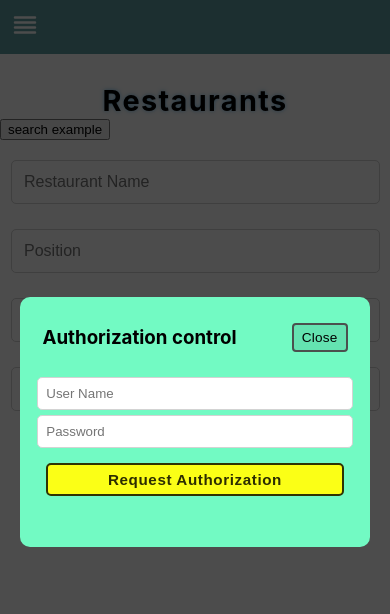
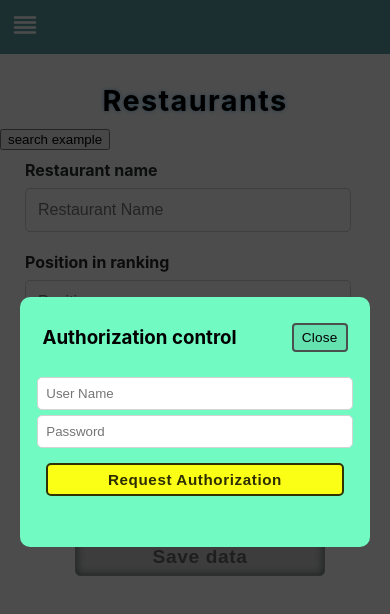
Before and after one commit to javirro/food-ranking-ui, a React (Create React App) app: page /restaurants in a window 390 px wide. Shown: the top 614 px of the page. Built offline with nearby package versions, Linux system fonts and the light colour scheme; no server answers.

Commit message:
Update style and label in text inputs

```diff
--- a/src/Components/AddItem.jsx
+++ b/src/Components/AddItem.jsx
@@ -51,13 +51,17 @@ const AddItem = ({ data, setData, table }) => {
   return (
     <>
       <section className="inputs-container">
+        <label className="labels-inputs">Restaurant name</label>
         <input type="text" onChange={(ev) => textInputChange(ev, "name")} placeholder="Restaurant Name" className="text-inputs" maxLength={120} />
+        <label className="labels-inputs">Position in ranking</label>
         <input type="text" onChange={(ev) => textInputChange(ev, "position")} placeholder="Position" className="text-inputs" />
+        <label className="labels-inputs">Ubication</label>
         <input type="text" onChange={(ev) => textInputChange(ev, "ubication")} placeholder="Ubication" className="text-inputs" />
-        <input type="text" onChange={(ev) => textInputChange(ev, "price")} placeholder="Price" className="text-inputs" />
+        <label className="labels-inputs">Price</label>
+        <input type="text" onChange={(ev) => textInputChange(ev, "price")} placeholder="Price (€)" className="text-inputs" />
       </section>
       <section className="save-btn-container">
-        <button className="save-btn" disabled = {window.localStorage.getItem("token") ? false: true }onClick={addItemHandler}>Save data</button>
+        <button className="save-btn" disabled={window.localStorage.getItem("token") ? false : true} onClick={addItemHandler}>Save data</button>
         {loaded && !inputError && !networkError && <DoneInputsMessage data={data} />}
         {(inputError || networkError) && <ErrorInputsMessage networkError={networkError} inputError={inputError} />}
       </section>
--- a/src/Routes/Cheesecakes.jsx
+++ b/src/Routes/Cheesecakes.jsx
@@ -2,6 +2,7 @@ import React, { useState } from "react"
 import { useLocation } from "react-router-dom"
 import AddItem from "../Components/AddItem"
 import AuthModal from "../Components/AuthModal"
+import '../Styles/global.css'
 
 const Cheesecakes = () => {
   const [data, setData] = useState({
--- a/src/Styles/global.css
+++ b/src/Styles/global.css
@@ -1,5 +1,6 @@
+
 .routes-title {
-    margin-bottom: 10px;
+  margin-bottom: 30px;
   margin-left: 20px;
   font-size: 1.8rem;
   letter-spacing: 1.4px;
@@ -44,7 +45,7 @@
   }
   .routes-title {
     text-align: center;
-        margin-bottom: 0px;
+    margin-bottom: 30px;
     margin-left: 0px;
   }
 }
@@ -52,7 +53,7 @@
 @media (max-width: 425px) {
   .routes-title {
     text-align: center;
-        margin-bottom: 0px;
+    margin-bottom: 10px;
     margin-left: 0px;
   }
   .links {
--- a/src/Styles/textInputs.css
+++ b/src/Styles/textInputs.css
@@ -1,12 +1,15 @@
 .inputs-container {
-    display: grid;
-    grid-template-columns: 270px 120px;
-    margin-left: 10px;
+  display: flex;
+  flex-direction: column;
+  justify-content: center;
+  align-items: flex-start;
   overflow-x: hidden;
 }
 
 .text-inputs {
-    margin: 10px;
+  width: 300px;
+  margin-top: 3px;
+  margin-bottom: 15px;
   padding: 12px;
   border-radius: 5px;
   border: 1px solid lightgrey;
@@ -14,30 +17,39 @@
   font-size: 1rem;
 }
 
+.labels-inputs {
+  font-size: 1rem;
+  font-weight: bold;
+  color: rgb(41, 43, 43);
+}
 @media (max-width: 425px) {
   .inputs-container {
     display: flex;
     flex-direction: column;
     justify-content: center;
-        align-items: center;
+    align-items: flex-start;
     overflow-x: hidden;
+    width: 100%;
     gap: 5px;
-        width: 88%;
-        padding: 10px 16px;
-        margin: 0px 10px 0px 8px;
+    padding: 10px 5px 10px 20px;
+    margin: 0px 5px 0px 5px;
+  }
+  .labels-inputs {
+    font-size: 1rem;
+    font-weight: bold;
+    color: rgb(41, 43, 43);
+    text-align: left;
   }
   .text-inputs {
-        width: 100%;
+    width: 300px;
   }
 }
 
 @media (max-width: 375px) {
   .inputs-container {
-        width: 85%;
-        padding: 10px 15px;
-        margin: 0px 10px 0px 8px;
+    width: 100%;
   }
   .text-inputs {
-        width: 100%;
+    width: 300px;
   }
 }
```
Lines whose indentation alone changed are shown as unchanged.
